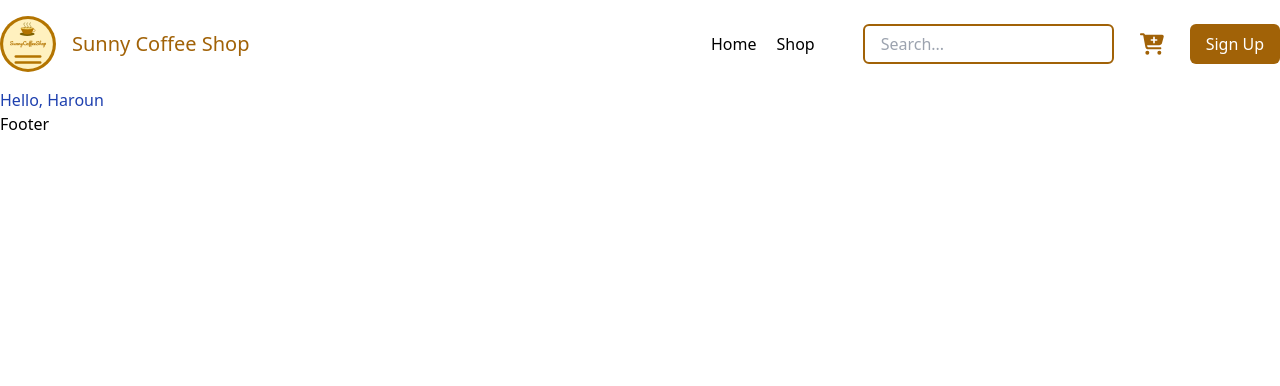
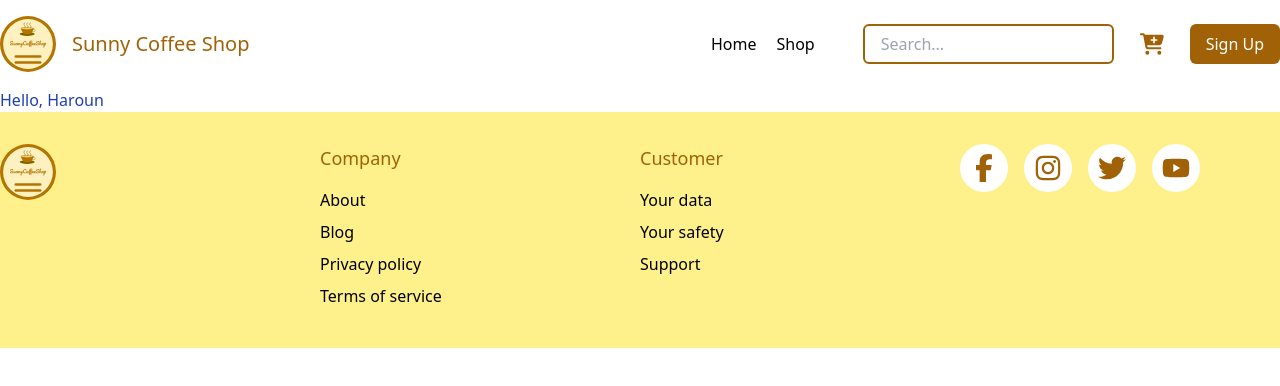
Before and after one commit to harounach/sunnycoffeeshop, a Next.js app: page / in a window 1280 px wide. Shown: the top 386 px of the page. Built offline with nearby package versions, Linux system fonts and the light colour scheme.

Commit message:
Create Footer

```diff
--- a/components/Appbar/Appbar.tsx
+++ b/components/Appbar/Appbar.tsx
@@ -23,10 +23,17 @@ const Appbar = () => {
           <nav className="flex items-center ml-auto gap-4">
             <ul className="flex gap-5 mr-8">
               <li>
-                <Link href={"/"}>Home</Link>
+                <Link className="text-black hover:text-yellow-700" href={"/"}>
+                  Home
+                </Link>
               </li>
               <li>
-                <Link href={"/shop"}>Shop</Link>
+                <Link
+                  className="text-black hover:text-yellow-700"
+                  href={"/shop"}
+                >
+                  Shop
+                </Link>
               </li>
             </ul>
             <form>
--- /dev/null
+++ b/components/Button/SocialButton.tsx
@@ -0,0 +1,23 @@
+import React from "react";
+import Link from "next/link";
+import { FontAwesomeIcon } from "@fortawesome/react-fontawesome";
+import { IconDefinition } from "@fortawesome/free-solid-svg-icons";
+import { BaseProps } from "@/types/BaseProps";
+
+interface SocialButtonProps extends BaseProps {
+  url: string;
+  icon: IconDefinition;
+}
+
+const SocialButton = ({ url, icon }: SocialButtonProps) => {
+  return (
+    <Link
+      className="w-12 h-12 bg-white text-yellow-700 hover:bg-yellow-700 hover:text-white flex justify-center items-center rounded-full"
+      href={url}
+    >
+      <FontAwesomeIcon className="w-7 h-7" icon={icon} />
+    </Link>
+  );
+};
+
+export default SocialButton;
--- a/components/Footer/Footer.tsx
+++ b/components/Footer/Footer.tsx
@@ -1,10 +1,79 @@
 import { BaseProps } from "@/types/BaseProps";
 import React from "react";
+import Link from "next/link";
+import Image from "next/image";
+
+import {
+  faFacebookF,
+  faTwitter,
+  faInstagram,
+  faYoutube,
+} from "@fortawesome/free-brands-svg-icons";
+
+import Logo from "../../public/images/logo.svg";
+import SocialButton from "../Button/SocialButton";
 
 interface FooterProps extends BaseProps {}
 
 const Footer = ({}: FooterProps) => {
-  return <footer>Footer</footer>;
+  return (
+    <footer className="bg-yellow-200 py-8">
+      <div className="container mx-auto grid grid-cols-4">
+        <div className="">
+          <Link href={"/"}>
+            <Image src={Logo} width={56} height={56} alt={"Logo"} priority />
+          </Link>
+        </div>
+        <div>
+          <h3 className="text-yellow-700 mb-4 text-lg">Company</h3>
+          <ul>
+            <li className="mb-2">
+              <Link href={"#"}>About</Link>
+            </li>
+            <li className="mb-2">
+              <Link href={"#"}>Blog</Link>
+            </li>
+            <li className="mb-2">
+              <Link href={"#"}>Privacy policy</Link>
+            </li>
+            <li className="mb-2">
+              <Link href={"#"}>Terms of service</Link>
+            </li>
+          </ul>
+        </div>
+        <div>
+          <h3 className="text-yellow-700 mb-4 text-lg">Customer</h3>
+          <ul>
+            <li className="mb-2">
+              <Link href={"#"}>Your data</Link>
+            </li>
+            <li className="mb-2">
+              <Link href={"#"}>Your safety</Link>
+            </li>
+            <li className="mb-2">
+              <Link href={"#"}>Support</Link>
+            </li>
+          </ul>
+        </div>
+        <div>
+          <ul className="flex items-center gap-4">
+            <li>
+              <SocialButton url="#" icon={faFacebookF} />
+            </li>
+            <li>
+              <SocialButton url="#" icon={faInstagram} />
+            </li>
+            <li>
+              <SocialButton url="#" icon={faTwitter} />
+            </li>
+            <li>
+              <SocialButton url="#" icon={faYoutube} />
+            </li>
+          </ul>
+        </div>
+      </div>
+    </footer>
+  );
 };
 
 export default Footer;
--- a/package.json
+++ b/package.json
@@ -10,6 +10,7 @@
   },
   "dependencies": {
     "@fortawesome/fontawesome-svg-core": "^6.2.1",
+    "@fortawesome/free-brands-svg-icons": "^6.2.1",
     "@fortawesome/free-solid-svg-icons": "^6.2.1",
     "@fortawesome/react-fontawesome": "^0.2.0",
     "@next/font": "13.1.2",
```
Also changed, not shown: 1 other file (tests, documents, lock files or other folders).
